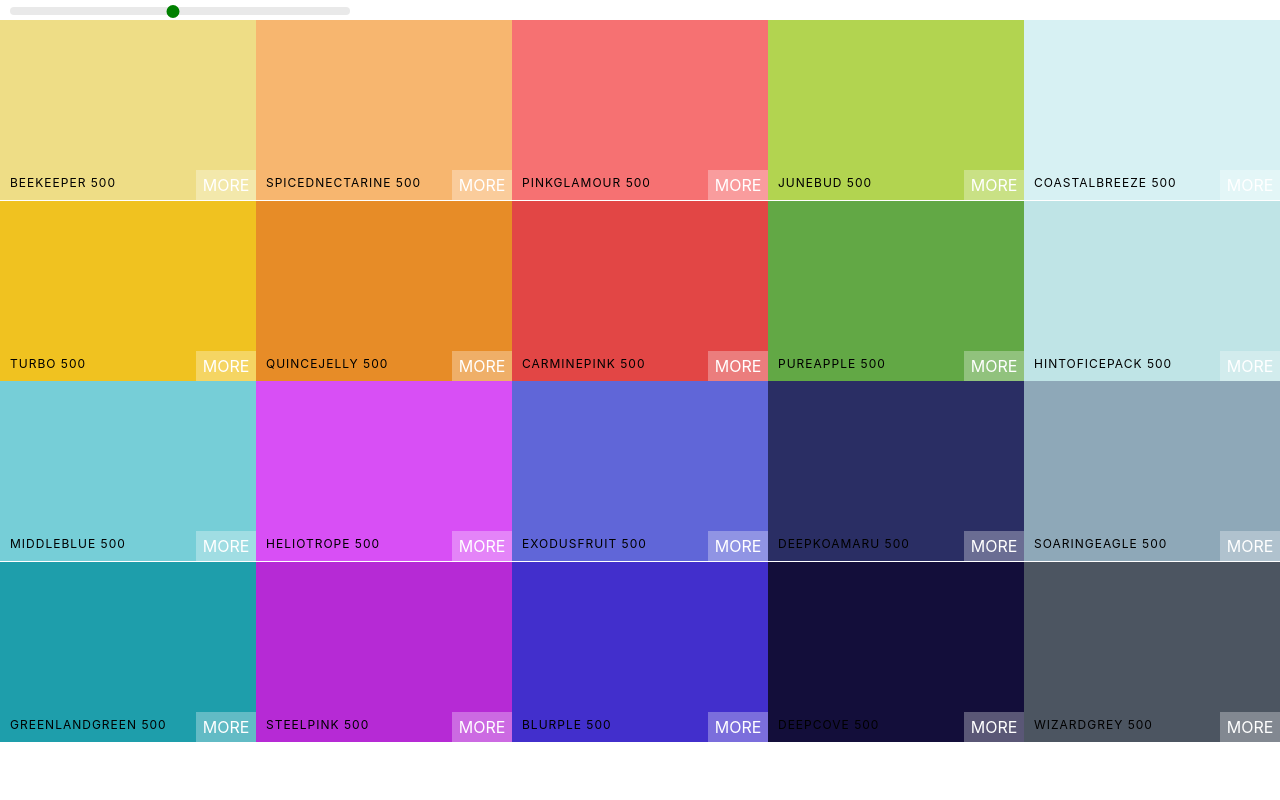
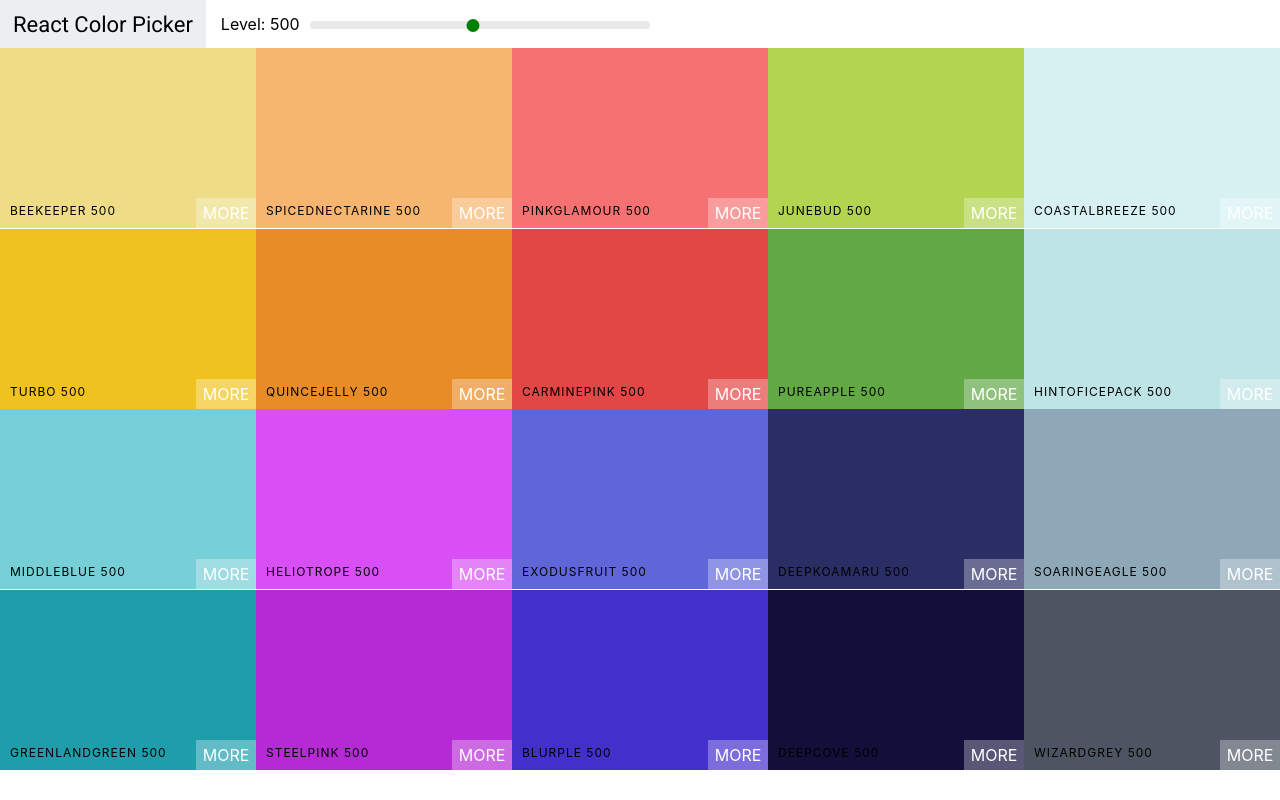
Before and after one commit to Alejandro1709/React-Colors, a React (Create React App) app: page / in a window 1280 px wide. Built offline with nearby package versions, Linux system fonts and the light colour scheme.

Commit message:
add navbar component

```diff
--- a/public/index.html
+++ b/public/index.html
@@ -10,20 +10,13 @@
       content="Web site created using create-react-app"
     />
     <link rel="apple-touch-icon" href="%PUBLIC_URL%/logo192.png" />
-    <!--
-      manifest.json provides metadata used when your web app is installed on a
-      user's mobile device or desktop. See https://developers.google.com/web/fundamentals/web-app-manifest/
-    -->
+    <link rel="preconnect" href="https://fonts.googleapis.com" />
+    <link rel="preconnect" href="https://fonts.gstatic.com" crossorigin />
+    <link
+      href="https://fonts.googleapis.com/css2?family=Roboto:wght@400;500&display=swap"
+      rel="stylesheet"
+    />
     <link rel="manifest" href="%PUBLIC_URL%/manifest.json" />
-    <!--
-      Notice the use of %PUBLIC_URL% in the tags above.
-      It will be replaced with the URL of the `public` folder during the build.
-      Only files inside the `public` folder can be referenced from the HTML.
-
-      Unlike "/favicon.ico" or "favicon.ico", "%PUBLIC_URL%/favicon.ico" will
-      work correctly both with client-side routing and a non-root public URL.
-      Learn how to configure a non-root public URL by running `npm run build`.
-    -->
     <title>React App</title>
   </head>
   <body>
--- /dev/null
+++ b/src/Navbar.css
@@ -0,0 +1,48 @@
+.Navbar {
+  display: flex;
+  align-items: center;
+  justify-content: flex-start;
+  height: 6vh;
+}
+.logo {
+  margin-right: 15px;
+  padding: 0 13px;
+  font-size: 22px;
+  background-color: #eceff1;
+  font-family: Roboto;
+  height: 100%;
+  display: flex;
+  align-items: center;
+}
+
+.logo a {
+  text-decoration: none;
+  color: black;
+}
+.slider {
+  width: 340px;
+  margin: 0 10px;
+  display: inline-block;
+}
+
+.rc-slider-track {
+  background-color: transparent;
+}
+
+.rc-slider-rail {
+  height: 8px;
+}
+
+.rc-slider-handle,
+.rc-slider-handle:hover,
+.rc-slider-handle:focus,
+.rc-slider-handle:active {
+  background-color: green;
+  outline: none;
+  border: 2px solid green;
+  box-shadow: none;
+  width: 13px;
+  height: 13px;
+  margin-left: -7px;
+  margin-top: -2px;
+}
--- /dev/null
+++ b/src/Navbar.js
@@ -0,0 +1,31 @@
+import React, { Component } from 'react';
+import Slider from 'rc-slider';
+import 'rc-slider/assets/index.css';
+import './Navbar.css';
+
+class Navbar extends Component {
+  render() {
+    const { level, changeLevel } = this.props;
+    return (
+      <header className='Navbar'>
+        <div className='logo'>
+          <a href='#!'>React Color Picker</a>
+        </div>
+        <div className='slider-container'>
+          <span>Level: {level}</span>
+          <div className='slider'>
+            <Slider
+              defaultValue={level}
+              min={100}
+              max={900}
+              step={100}
+              onAfterChange={changeLevel}
+            />
+          </div>
+        </div>
+      </header>
+    );
+  }
+}
+
+export default Navbar;
--- a/src/Palette.css
+++ b/src/Palette.css
@@ -5,31 +5,3 @@
 .Palette-colors {
   height: 90%;
 }
-
-.slider {
-  width: 340px;
-  margin: 0 10px;
-  display: inline-block;
-}
-
-.rc-slider-track {
-  background-color: transparent;
-}
-
-.rc-slider-rail {
-  height: 8px;
-}
-
-.rc-slider-handle,
-.rc-slider-handle:hover,
-.rc-slider-handle:focus,
-.rc-slider-handle:active {
-  background-color: green;
-  outline: none;
-  border: 2px solid green;
-  box-shadow: none;
-  width: 13px;
-  height: 13px;
-  margin-left: -7px;
-  margin-top: -2px;
-}
--- a/src/Palette.js
+++ b/src/Palette.js
@@ -1,7 +1,6 @@
 import React, { Component } from 'react';
 import ColorBox from './ColorBox';
-import Slider from 'rc-slider';
-import 'rc-slider/assets/index.css';
+import Navbar from './Navbar';
 import './Palette.css';
 class Palette extends Component {
   constructor(props) {
@@ -24,16 +23,8 @@
     ));
     return (
       <div className='Palette'>
-        <div className='slider'>
-          <Slider
-            defaultValue={level}
-            min={100}
-            max={900}
-            step={100}
-            onAfterChange={this.changeLevel}
-          />
-        </div>
         {/* Navbar Goes here */}
+        <Navbar level={level} changeLevel={this.changeLevel} />
         <div className='Palette-colors'>{colorBoxes}</div>
         {/* footer */}
       </div>
```
